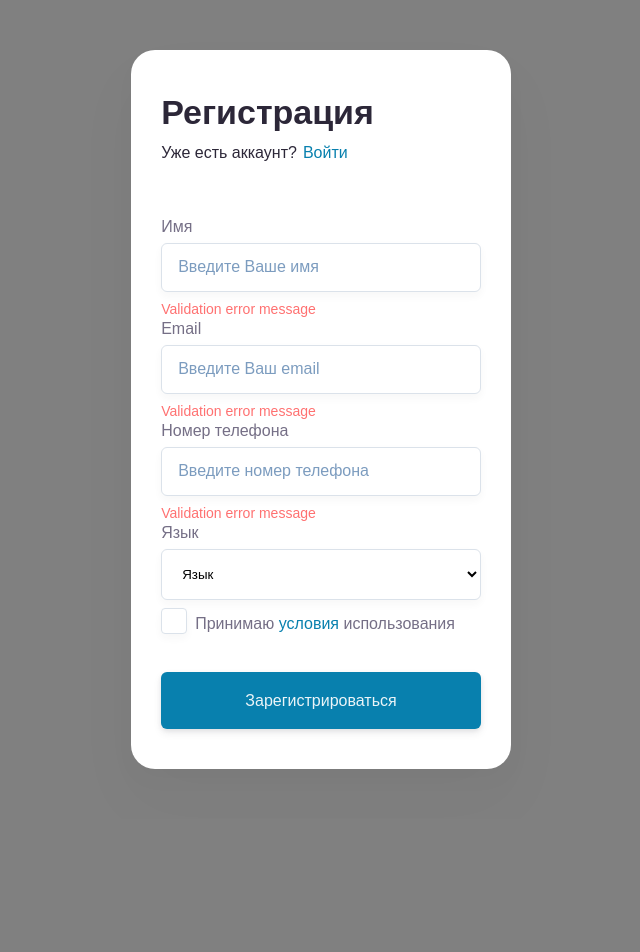
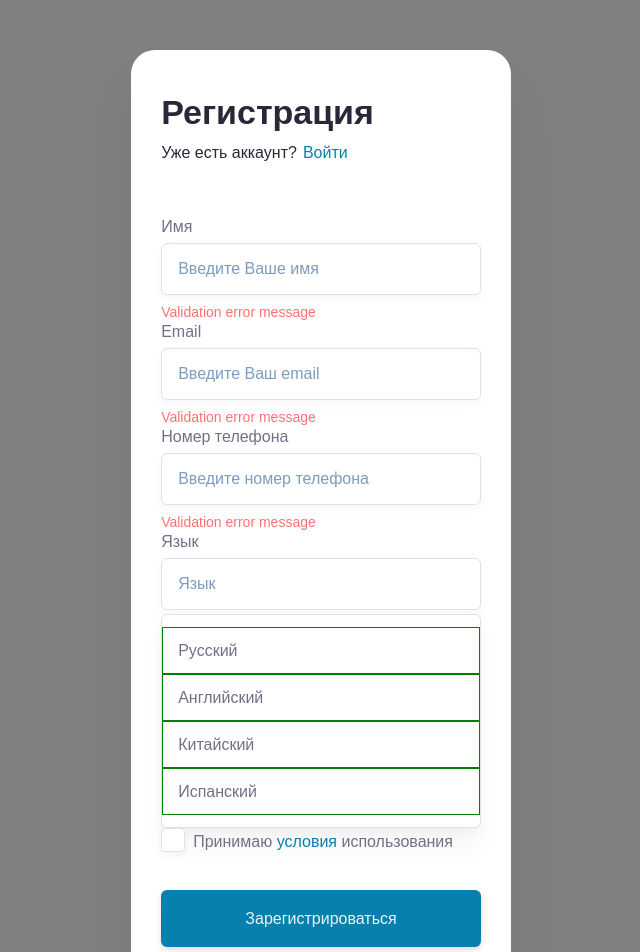
Before and after one commit to DNWD843/register-form, a React (Create React App) app: page / in a window 1280 px wide. Shown: the top 952 px of the page, without its empty margins (319-959 px from the left). Before the commit the page ends 819 px from the top, so only its background shows below. Built offline with nearby package versions, Linux system fonts and the light colour scheme.

Commit message:
4 select changes option

```diff
--- a/src/components/Form/Form.css
+++ b/src/components/Form/Form.css
@@ -82,9 +82,20 @@
 }
 
 .form__input {
-  background: #ffffff;
+  background: #fff;
   border: 1px solid #dbe2ea;
   box-shadow: 0px 4px 8px rgba(44, 39, 56, 0.04);
+  outline: none;
+  box-sizing: border-box;
+  height: 52px;
+  width: 100%;
+
+  font-family: IBM Plex Sans, Arial, Helvetica, sans-serif;
+  font-style: normal;
+  font-weight: 400;
+  font-size: 16px;
+  line-height: 21px;
+  color: #2c2738;
 }
 
 .form__input:focus {
@@ -94,7 +105,7 @@
 .form__input::placeholder {
   font-family: IBM Plex Sans, Arial, Helvetica, sans-serif;
   font-style: normal;
-  font-weight: normal;
+  font-weight: 400;
   font-size: 16px;
   line-height: 21px;
   color: #7c9cbf;
@@ -116,6 +127,49 @@
   margin: 0 0 8px;
 }
 
+/***********************************************************************/
+/** Стилизуем выпадающий список  ****************/
+
+.form__input_type_select {
+  margin: 0 0 4px;
+}
+
+.form__input_type_select:focus {
+  caret-color: transparent;
+}
+
+.form__select-input-options {
+  font-family: IBM Plex Sans, Arial, Helvetica, sans-serif;
+  font-style: normal;
+  font-weight: 400;
+  font-size: 16px;
+  line-height: 21px;
+  color: #756f86;
+  list-style: none;
+  padding: 12px 0;
+  box-sizing: border-box;
+  margin: 0;
+  text-align: start;
+
+  background: #fff;
+  border: 1px solid #dbe2ea;
+  box-shadow: 0px 4px 8px rgba(44, 39, 56, 0.04), 0px 20px 20px rgba(44, 39, 56, 0.04);
+  border-radius: 6px;
+}
+
+.form__select-input-option {
+  padding: 12px 15px;
+  box-sizing: border-box;
+  border: 1px solid green;
+}
+
+.form__select-input-option_mouseentered {
+  background: #ebf4f8;
+}
+
+/************************************************************************/
+/** Стилизуем чекбокс принятия условий использования ***/
+
 .form__input-checkbox {
   display: none;
 }
@@ -133,7 +187,7 @@
   height: 24px;
   background-image: url('../../images/icon.svg');
   background-size: cover;
-  border: 1px solid #0880ae;
+  border: 2px solid #0880ae;
 }
 
 .form__accept-title {
@@ -160,6 +214,9 @@
   cursor: pointer;
 }
 
+/*******************************************************************************/
+/** Стилизуем кнопку сабмит  ******************************/
+
 .form__submit-button {
   box-shadow: 0px 2px 4px rgba(44, 39, 56, 0.08), 0px 4px 8px rgba(44, 39, 56, 0.08);
   border-radius: 6px;
--- a/src/components/Form/Form.js
+++ b/src/components/Form/Form.js
@@ -1,13 +1,36 @@
 import { forAppForm as config } from '../../configs/configForComponents';
+import { useState, useCallback } from 'react';
 
 import './Form.css';
 
 function Form() {
   const { FORM_TITLE, REDIRECT_TITLE, REDIRECT_BUTTON_TEXT } = config;
+  const [isOnFocus, setIsOnFocus] = useState(false);
+  const [isMouseEntered, setIsMouseEntered] = useState({});
 
   const handleSubmit = (evt) => {
     evt.preventDefault();
   };
+
+  const handleFocus = useCallback(() => {
+    setIsOnFocus(!isOnFocus);
+  }, [isOnFocus]);
+
+  const handleMouseEnter = useCallback(
+    (evt) => {
+      const { id } = evt.target;
+      setIsMouseEntered({ ...isMouseEntered, [id]: true });
+    },
+    [isMouseEntered],
+  );
+
+  const handleMouseLeave = useCallback(
+    (evt) => {
+      const { id } = evt.target;
+      setIsMouseEntered({ ...isMouseEntered, [id]: false });
+    },
+    [isMouseEntered],
+  );
 
   return (
     <form className="form app__form">
@@ -54,23 +77,79 @@ function Form() {
             ></input>
             <span className="form__input-error">Validation error message</span>
           </div>
+
           <div className="form__field form__field_type_default">
-            <label className="form__input-label">Язык</label>
-            <select
-              id="language-select"
-              name="language-select"
-              value="Язык"
-              className="form__input form__input_type_default form__input_type_select "
-            >
-              <option value="Язык">Язык</option>
-              <option value="ru">Русский</option>
-              <option value="en">Английский</option>
-              <option value="ch">Китайский</option>
-              <option value="esp">Испанский</option>
-            </select>
+            <span className="form__input-label">Язык</span>
+            <label>
+              <input
+                id="select"
+                type="text"
+                value={isOnFocus ? 'Язык' : ''}
+                placeholder="Язык"
+                onFocus={handleFocus}
+                onBlur={handleFocus}
+                className="form__input form__input_type_default form__input_type_select "
+              ></input>
+            </label>
+            <ul className="form__select-input-options">
+              <li>
+                <option
+                  id="ru"
+                  value="ru"
+                  onMouseMove={handleMouseEnter}
+                  onMouseOut={handleMouseLeave}
+                  className={`form__select-input-option ${
+                    isMouseEntered['ru'] ? 'form__select-input-option_mouseentered' : ''
+                  }`}
+                >
+                  Русский
+                </option>
+              </li>
+              <li>
+                <option
+                  id="en"
+                  value="en"
+                  onMouseMove={handleMouseEnter}
+                  onMouseOut={handleMouseLeave}
+                  className={`form__select-input-option ${
+                    isMouseEntered['en'] ? 'form__select-input-option_mouseentered' : ''
+                  }`}
+                >
+                  Английский
+                </option>
+              </li>
+              <li>
+                <option
+                  id="ch"
+                  value="ch"
+                  onMouseMove={handleMouseEnter}
+                  onMouseOut={handleMouseLeave}
+                  className={`form__select-input-option ${
+                    isMouseEntered['ch'] ? 'form__select-input-option_mouseentered' : ''
+                  }`}
+                >
+                  Китайский
+                </option>
+              </li>
+              <li>
+                <option
+                  id="esp"
+                  value="esp"
+                  onMouseMove={handleMouseEnter}
+                  onMouseOut={handleMouseLeave}
+                  onM
+                  className={`form__select-input-option ${
+                    isMouseEntered['esp'] ? 'form__select-input-option_mouseentered' : ''
+                  }`}
+                >
+                  Испанский
+                </option>
+              </li>
+            </ul>
           </div>
+
           <div className="form__field form__field_type_checkbox">
-            <label for="accept" className="checkbox-label">
+            <label>
               <input
                 type="checkbox"
                 id="accept"
```
